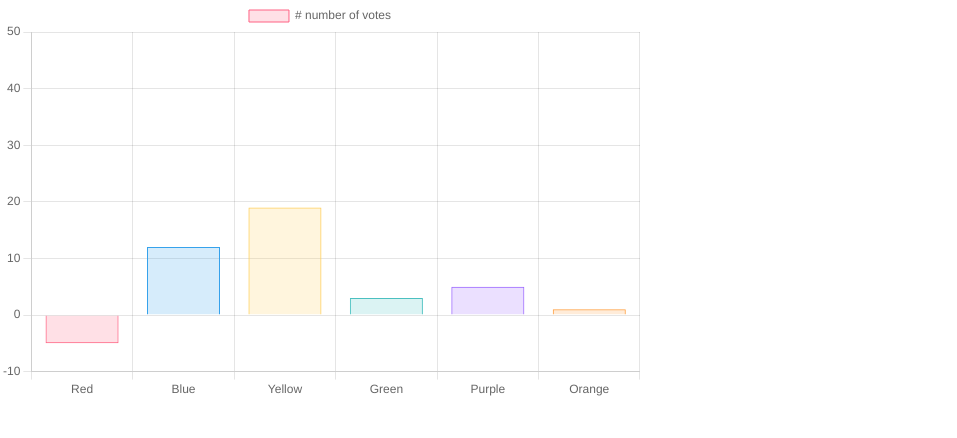
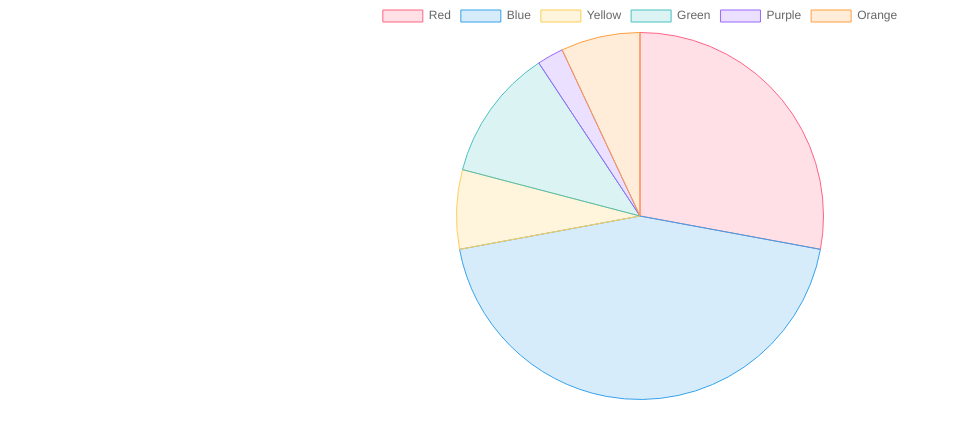
Before and after one commit to Bharath2511/chart-js-react, a React (Create React App) app: page / in a window 1280 px wide. Shown: the top 438 px of the page, without its empty margins (0-957 px from the left). Built offline with nearby package versions, Linux system fonts and the light colour scheme.

Commit message:
commit-2

```diff
--- a/package.json
+++ b/package.json
@@ -7,6 +7,7 @@
     "@testing-library/react": "^11.1.0",
     "@testing-library/user-event": "^12.1.10",
     "chart.js": "^3.3.2",
+    "papaparse": "^5.3.1",
     "react": "^17.0.2",
     "react-chartjs-2": "^3.0.3",
     "react-dom": "^17.0.2",
--- a/src/components/BarChart.js
+++ b/src/components/BarChart.js
@@ -1,18 +1,19 @@
 import React from 'react'
 import './index.css'
 
-import {Pie,Doughnut,PolarArea,Bar,Radar} from 'react-chartjs-2'
+import {Bar,Pie,Doughnut,PolarArea,Radar} from 'react-chartjs-2'
+
 
 const BarChart = () => {
     return (
         <div class="bar-chart">
-        <Bar
+        <Pie
             data={{
                 labels: ['Red', 'Blue', 'Yellow', 'Green', 'Purple', 'Orange'],
                 datasets: [
                     {
                         label: '# number of votes',
-                        data: [-5, 12, 19, 3, 5, 1, 3],
+                        data: [12, 19, 3, 5, 1, 3],
                         backgroundColor: [
                             'rgba(255, 99, 132, 0.2)',
                             'rgba(54, 162, 235, 0.2)',
@@ -42,18 +43,18 @@ const BarChart = () => {
             height={400}
             width={600}
             options = {{
+                // indexAxis: 'y',
                 maintainAspectRatio: false,
                 scales: {
-                     y: {
-                        min: -10,
-                        max: 50,
-                      },
+                    //  y: {
+                    //     max: 50,
+                    //   },
 
-                    // yAxes: [
-                    //     {ticks: {
-                    //         beginAtZero: false
-                    //     }}
-                    // ],
+                    yAxes: [
+                        {ticks: {
+                            beginAtZero: false
+                        }}
+                    ],
                 }
             }}
         />
--- a/src/components/index.css
+++ b/src/components/index.css
@@ -1,9 +1,11 @@
 .bar-chart {
     width: 50%;
+    margin:auto;
+    /* height: 50%; */
 }
 
 @media screen and (max-width:767px) {
     .bar-chart {
-        width: 100%;
+        width: 80%;
     }
 }
```
Also changed, not shown: 1 other file (tests, documents, lock files or other folders).
